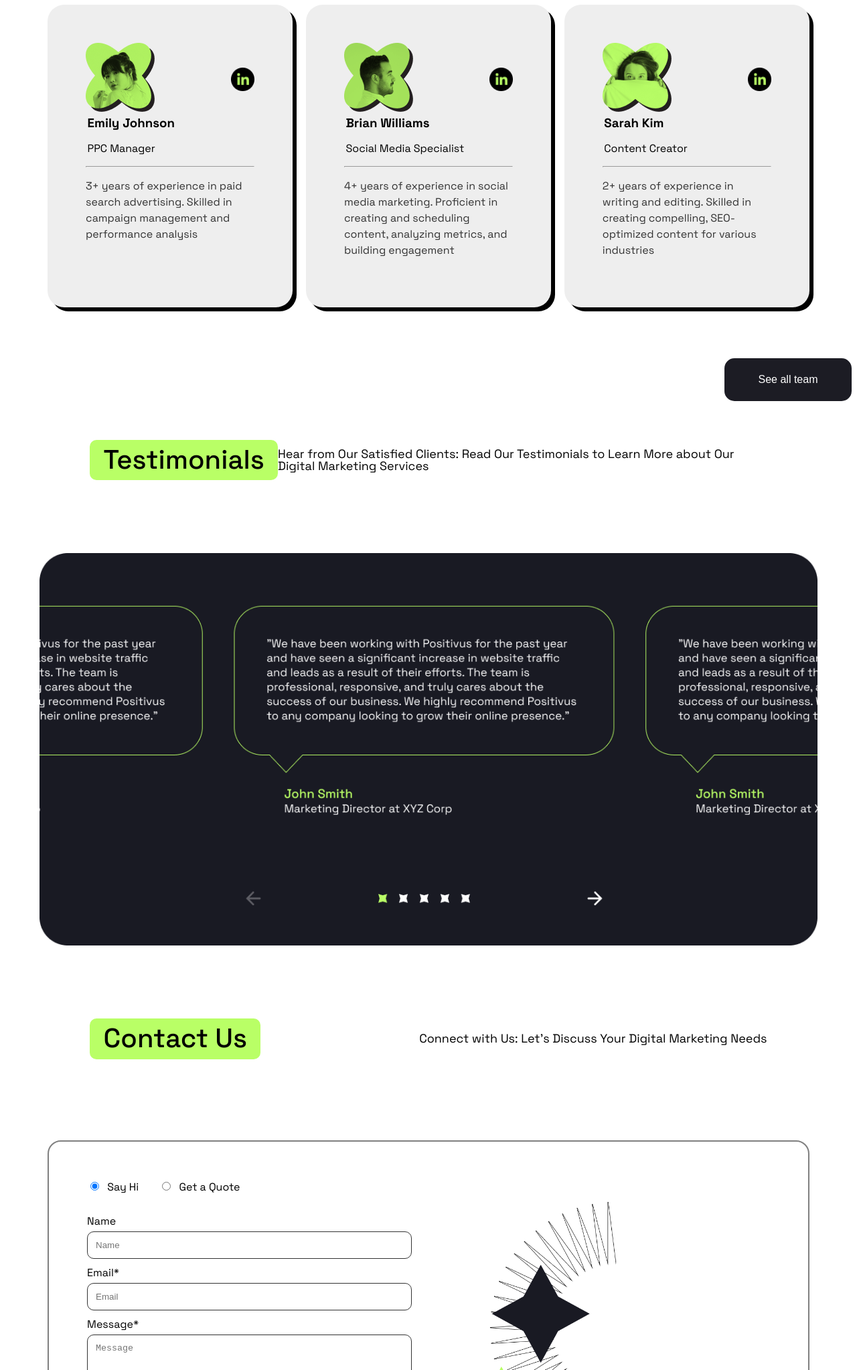
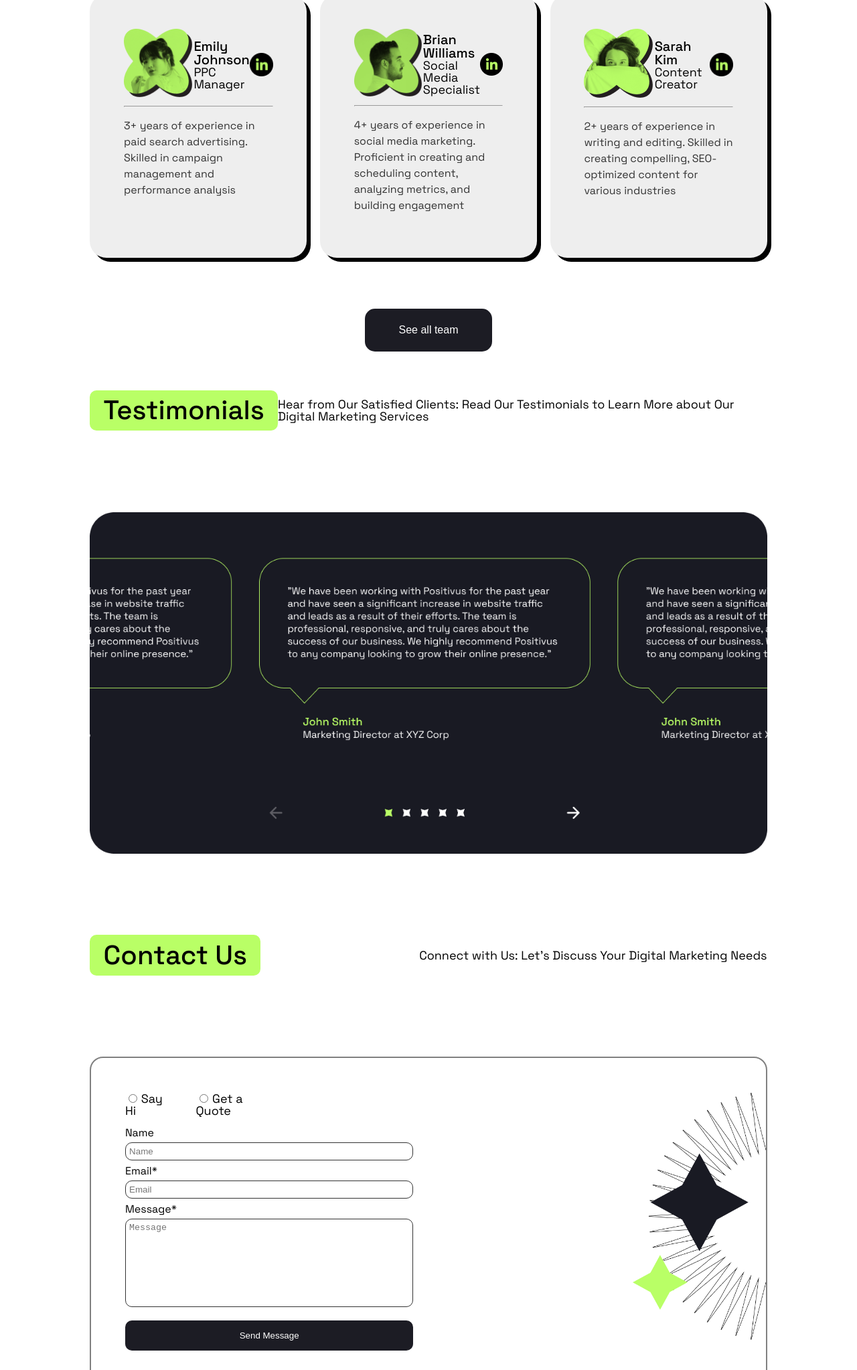
Before and after one commit to sai07052003/Assinment-4-Positives-Webdsite, a plain HTML site: page index.html in a window 1280 px wide. Shown: the part 6117-8163 px from the top of the page at 67% size. Drawn offline with Linux system fonts and the light colour scheme.

Commit message:
Updated responsive fixes and improvements

```diff
--- a/Styles/Contact.css
+++ b/Styles/Contact.css
@@ -1,5 +1,5 @@
 .contactSection {
-    padding: 5%;
+    padding: 5% 10%;
 }
 
 .contactContainer {
@@ -10,6 +10,8 @@
     border: 2px solid gray;
     border-radius: 20px;
     padding: 5%;
+    position: relative;
+    overflow: hidden;
 }
 
 .formBox {
@@ -19,11 +21,16 @@
 .radioGroup {
     display: flex;
     gap: 30px;
-    margin-bottom: 20px;
+    margin-bottom: 2%;
+    font-weight: 400;
+    font-size: 18px;
+    line-height: 100%;
+    letter-spacing: 0%;
+
 }
 
 .radioGroup input {
-    margin-right: 8px;
+    margin-right: 1.5%;
 }
 
 form {
@@ -32,12 +39,13 @@ form {
 }
 
 form label {
-    margin: 10px 0 5px;
+    margin: 1% 0 1%;
+    width: 100%;
 }
 
 form input,
 form textarea {
-    padding: 12px;
+    padding: 1.2%;
     border-radius: 10px;
     border: 1px solid #333;
     outline: none;
@@ -61,11 +69,18 @@ form textarea {
     flex: 1;
     display: flex;
     justify-content: center;
+
+
+
 }
 
 .image-box img {
     width: 100%;
     max-width: 400px;
+    position: absolute;
+    right: -20%;
+    top: 10%;
+
 }
 
 @media (max-width: 768px) {
@@ -74,6 +89,6 @@ form textarea {
     }
 
     .image-box {
-        margin-top: 30px;
+        display: none;
     }
 }
--- a/Styles/Footer.css
+++ b/Styles/Footer.css
@@ -1,7 +1,7 @@
 
 
 .footerWrapper {
-  padding: 4%;
+  padding: 5% 10% 0% 10%;
 }
 
 .footerBox {
--- a/Styles/TeamSection.css
+++ b/Styles/TeamSection.css
@@ -2,7 +2,7 @@
     display: flex;
     flex-wrap: wrap;
     gap: 20px;
-    padding: 5%;
+    padding: 5% 10%;
 }
 
 
@@ -35,6 +35,23 @@
 
 .info h3 {
     margin: 0;
+    font-weight: 500;
+    font-style: Medium;
+    font-size: 20px;
+
+    line-height: 100%;
+    letter-spacing: 0%;
+
+}
+
+.info p {
+    margin: 0;
+    font-weight: 400;
+    font-style: Regular;
+    font-size: 18px;
+    line-height: 100%;
+    letter-spacing: 0%;
+
 }
 
 .role {
@@ -62,9 +79,10 @@
     color: #333;
     line-height: 1.5;
 }
+
 .btn-wrap {
     display: flex;
-  justify-content: flex-end;
+    justify-content: space-around;
     margin-top: 1%;
 }
 
@@ -77,11 +95,9 @@
     font-size: 16px;
 }
 
-.testimonial-section {
-    display: flex;
-    justify-content: center;
-    align-items: center;
-    padding: 4%;
+
+.testimonialSection {
+    padding: 5% 10%;
 }
 
 .testimonealBlock img {
--- a/index.html
+++ b/index.html
@@ -456,16 +456,18 @@
                     <div class="profile">
                         <img src="./Public/Emily Johnson-img.png" alt="img">
                     </div>
+                    <div class="info">
+                        <h3>Emily Johnson</h3>
+                        <p>PPC Manager</p>
+                    </div>
 
                     <div class="linkedin">
                         <img src="./Public/linkidenIcon.png" alt="icon">
                     </div>
+
                 </div>
 
-                <div class="info">
-                    <h3>Emily Johnson</h3>
-                    <p>PPC Manager</p>
-                </div>
+
 
                 <hr>
 
@@ -480,16 +482,17 @@
                     <div class="profile">
                         <img src="./Public/Brian Williams-img.png" alt="img">
                     </div>
+                    <div class="info">
+                        <h3>Brian Williams</h3>
+                        <p>Social Media Specialist</p>
+                    </div>
 
                     <div class="linkedin">
                         <img src="./Public/linkidenIcon.png" alt="icon">
                     </div>
                 </div>
 
-                <div class="info">
-                    <h3>Brian Williams</h3>
-                    <p>Social Media Specialist</p>
-                </div>
+
 
                 <hr>
 
@@ -503,16 +506,17 @@
                     <div class="profile">
                         <img src="./Public/Sarah Kim-img.png" alt="img">
                     </div>
+                    <div class="info">
+                        <h3>Sarah Kim</h3>
+                        <p>Content Creator</p>
+                    </div>
 
                     <div class="linkedin">
                         <img src="./Public/linkidenIcon.png" alt="icon">
                     </div>
                 </div>
 
-                <div class="info">
-                    <h3>Sarah Kim</h3>
-                    <p>Content Creator</p>
-                </div>
+
 
                 <hr>
 
@@ -533,9 +537,10 @@
         <p>Hear from Our Satisfied Clients: Read Our Testimonials to Learn More about Our Digital Marketing Services</p>
     </section>
 
-    <section class="testimonial-section">
+    <section class="testimonialSection">
         <div class="testimonealBlock"><img src="./Public/Testimonialsimg.png" alt="img"></div>
     </section>
+
     <section class="caseStudyContainer ">
         <h2>Contact Us</h2>
         <p>Connect with Us: Let's Discuss Your Digital Marketing Needs</p>
@@ -546,8 +551,8 @@
             <div class="formBox">
 
                 <div class="radioGroup">
-                    <label><input type="radio" name="type" checked> Say Hi</label>
-                    <label><input type="radio" name="type"> Get a Quote</label>
+                    <label><input type="radio" > Say Hi</label>
+                    <label><input type="radio"> Get a Quote</label>
                 </div>
 
                 <form>
```
Lines whose indentation alone changed are shown as unchanged.
